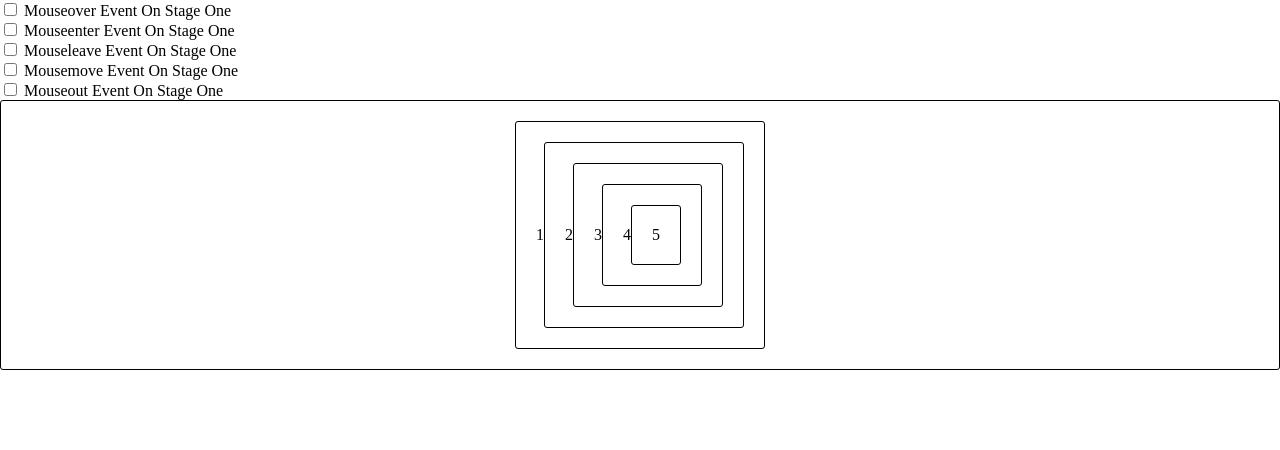
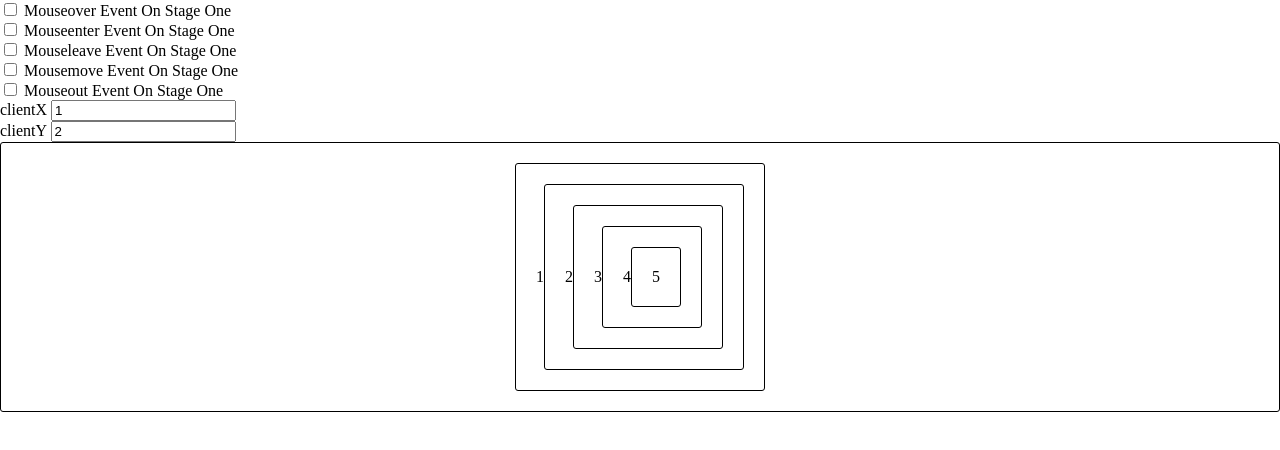
Before and after one commit to ZhangCheng-zh/blog, a plain HTML site: page mouseEvent.html in a window 1280 px wide. Drawn offline with Linux system fonts and the light colour scheme.

Commit message:
feat 鼠标事件演示添加位置监听

```diff
--- a/mouseEvent.html
+++ b/mouseEvent.html
@@ -31,6 +31,16 @@
             <label for="mouseout">Mouseout Event On Stage One</label>
         </div>
     </form>
+    <form action="">
+        <div>
+            <label for="clientX">clientX</label>
+            <input type="text" name="clientX" id="clientX" value='1' readonly>
+        </div>
+        <div>
+            <label for="clientY">clientY</label>
+            <input type="text" name="clientY" id="clientY" value='2' readonly>
+        </div>
+    </form>
     <div class="container">
         <div id='stageOne' class='container'>
             1
@@ -50,6 +60,7 @@
     </div>
     <script type="module">
         import { notifyMe } from './js/notify.js';
+
 
         var $stageFour = document.getElementById('stageFour');
         var $stageFive = document.getElementById('stageFive');
@@ -138,8 +149,18 @@
             notifyMe(stageFiveValue);
         })
 
+        var $clientX = document.getElementById('clientX');
+        var $clientY = document.getElementById('clientY');
+
+        function mousePositionHandler() {
+            window.addEventListener('mousemove', function (e) {
+                $clientX.value = e.clientX;
+                $clientY.value = e.clientY;
+            })
+        }
         function init() {
             $stageFive.innerText = stageFiveValue;
+            mousePositionHandler();
         }
 
         init();
```
